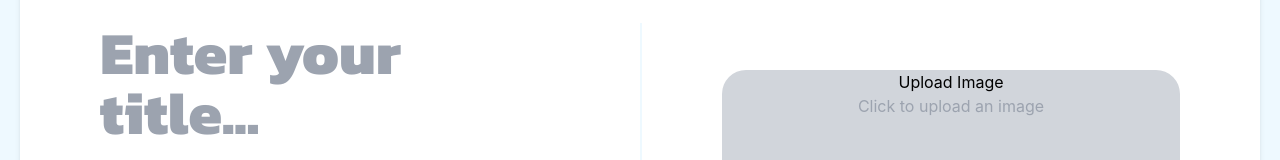
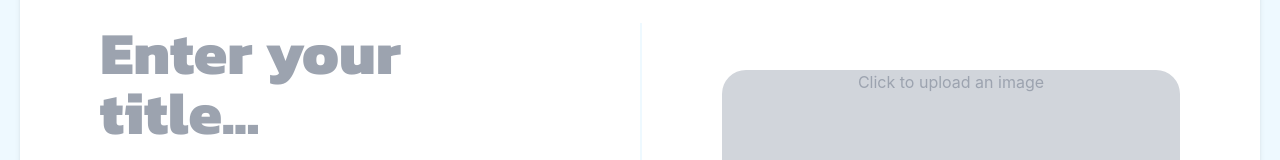
Before and after one commit to kawrou/RecipEasy-recipe-manager, a React (Vite) app in the folder frontend/: page /recipes/create in a window 1280 px wide. Shown: the part 141-301 px from the top of the page. Built offline with nearby package versions, Linux system fonts and the light colour scheme; no server answers.

Commit message:
Trying to fix why when I try to create an image it isnt working despite image is being uploaded to the uploads folder, might be to lack of connection to db, will work on that tomorrow

```diff
--- a/frontend/package.json
+++ b/frontend/package.json
@@ -16,6 +16,7 @@
     "cheerio": "^1.0.0-rc.12",
     "classnames": "^2.5.1",
     "jest-fetch-mock": "^3.0.3",
+    "multer": "^1.4.5-lts.1",
     "puppeteer": "^22.3.0",
     "react": "^18.2.0",
     "react-dom": "^18.2.0",
--- a/frontend/src/components/RecipePage/FavouriteButton.jsx
+++ b/frontend/src/components/RecipePage/FavouriteButton.jsx
@@ -4,7 +4,7 @@ import { FaHeart, FaRegHeart } from 'react-icons/fa';
 
 export const FavouriteButton = ({ recipeId, token, size }) => {
   const [favStatus, setFavStatus] = useState(false);
-  console.log('initialFavStatus', favStatus)
+ // console.log('initialFavStatus', favStatus)
 
   useEffect(() =>{
     const storedFavStatus = localStorage.getItem(`favouritedByOwner_${recipeId}`);
@@ -18,7 +18,7 @@ export const FavouriteButton = ({ recipeId, token, size }) => {
     try {
       // Call the toggleFavourite function to toggle the favourite status
       await toggleFavourite(recipeId, token);
-      console.log('Toggle favourite successful');
+     // console.log('Toggle favourite successful');
       // Update the local state to reflect if favourited
       setFavStatus(prevStatus => !prevStatus);
       localStorage.setItem(`favouritedByOwner_${recipeId}`, JSON.stringify(!favStatus))
--- a/frontend/src/components/RecipePage/RecipeFields/RecipeImage.jsx
+++ b/frontend/src/components/RecipePage/RecipeFields/RecipeImage.jsx
@@ -1,15 +1,7 @@
 import React, { useState } from "react";
 
 
-export const RecipeImage = ({ imageUrl, setImageUrl, setSelectedImage, selectedImage }) => {
-
-
-  // Function to handle file selection
-  const handleUpload = () => {
-    setSelectedImage(selectedImage);
-    }
-
-
+export const RecipeImage = ({ imageUrl, setSelectedImage }) => {
   return (
     <div className="bg-gray-300 place-self-center w-full rounded-3xl aspect-square">
       {imageUrl ? (
@@ -22,16 +14,13 @@ export const RecipeImage = ({ imageUrl, setImageUrl, setSelectedImage, selectedI
           <input
             type="file"
             accept="image/*"
-            onChange={e => setSelectedImage(e.target.files[0])}
+            onChange={(e) => setSelectedImage(e.target.files[0])}
             className="hidden"
             id="imageInput"
           />
-          <button onClick={handleUpload}> Upload Image </button>
           <label htmlFor="imageInput" className="cursor-pointer">
             <div className="h-full flex justify-center items-center">
-              <span className="text-gray-400">
-                Click to upload an image
-              </span>
+              <span className="text-gray-400">Click to upload an image</span>
             </div>
           </label>
         </div>
--- a/frontend/src/pages/RecipePage/CreateRecipePage.jsx
+++ b/frontend/src/pages/RecipePage/CreateRecipePage.jsx
@@ -72,13 +72,13 @@ export const CreateRecipePage = ({
       alert("Please fill out all the required fields");
     } else {
       try {
-        let imageUrlToSend = imageUrl; // Default to current imageUrl
+        let uploadedImageUrl = imageUrl;
         if (selectedImage) {
           // If selectedImage exists, upload the image
           const imageFormData = new FormData();
           imageFormData.append('file', selectedImage);
           const imageResponse = await axios.post('http://localhost:3000/upload', imageFormData);
-          imageUrlToSend = imageResponse.data.url;
+          uploadedImageUrl = imageResponse.data.url;
         }
 
         const data = await createRecipe(
@@ -91,7 +91,7 @@ export const CreateRecipePage = ({
           ingredients,
           instructions,
           url,
-          imageUrlToSend
+          uploadedImageUrl
         );
 
         setToken(data.token);
--- a/frontend/src/services/recipes.js
+++ b/frontend/src/services/recipes.js
@@ -67,6 +67,8 @@ export const createRecipe = async (
   }
 
   const data = await response.json();
+  console.log(payload);
+  console.log("------------------------------", data);
   return data;
 };
 
```
Also changed, not shown: 1 other file (tests, documents, lock files or other folders).
